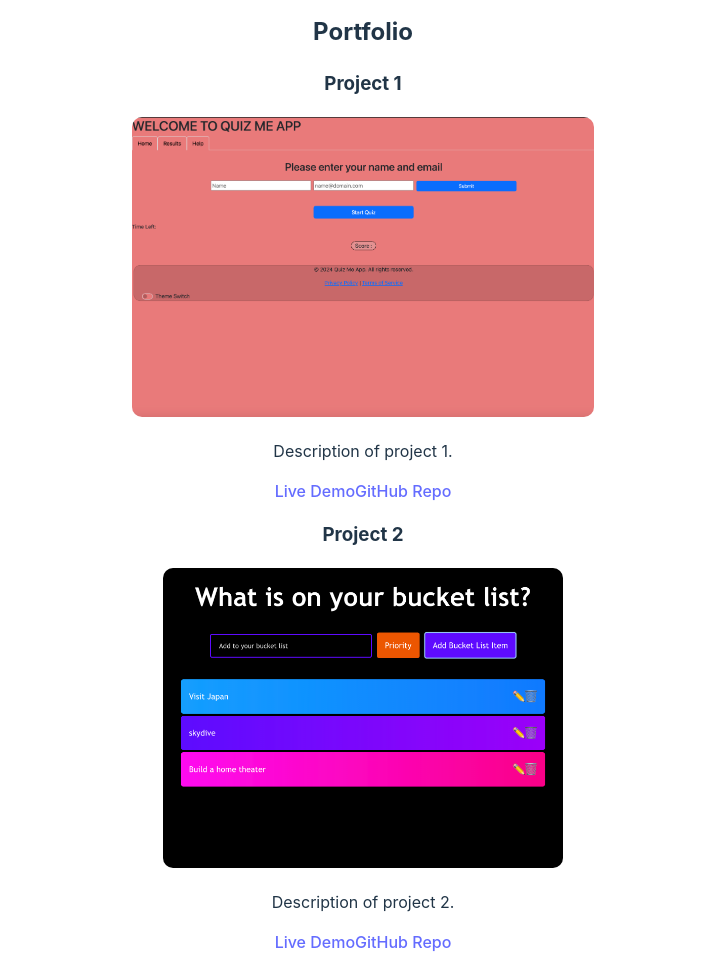
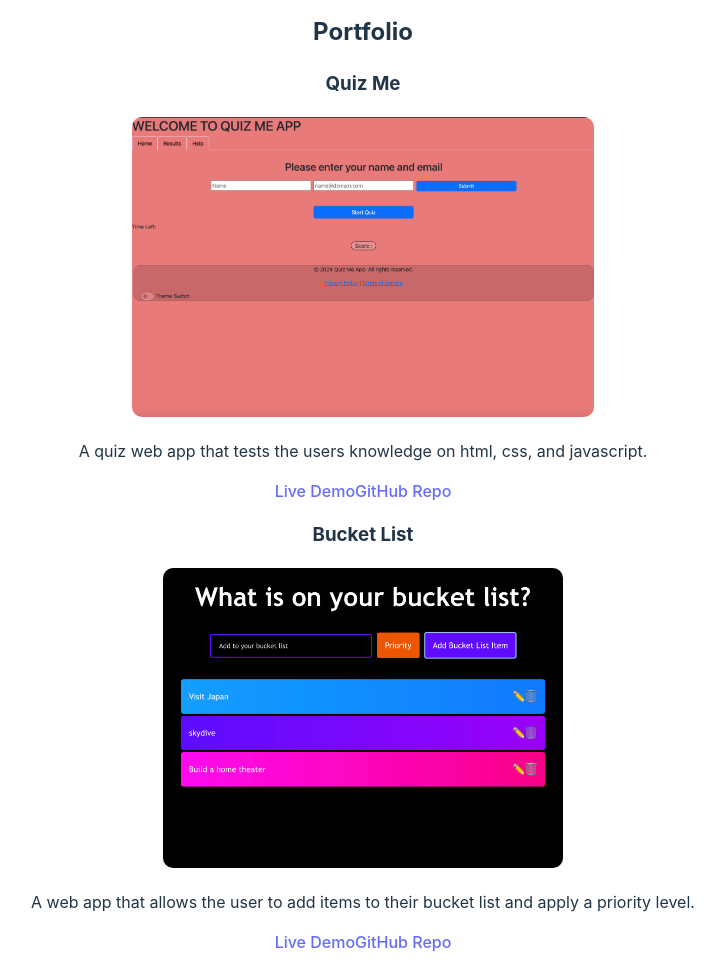
Before and after one commit to kurlee710/react-portfolio-project, a React (Vite) app: page /portfolio in a window 1280 px wide. Shown: the part 259-1223 px from the top of the page, without its empty margins (277-998 px from the left). Built offline with nearby package versions, Linux system fonts and the light colour scheme.

Commit message:
added title and description for project 1

```diff
--- a/src/pages/Portfolio.jsx
+++ b/src/pages/Portfolio.jsx
@@ -5,18 +5,20 @@ import bucketListImage from "../assets/images/bucketlist-screenshot.png"; // Imp
 const Portfolio = () => {
   const projects = [
     {
-      title: "Project 1",
+      title: "Quiz Me",
       image: quizImage, // Use the imported image here
       liveLink: "https://kurlee710.github.io/quiz-me-repo/",
       repoLink: "https://github.com/kurlee710/quiz-me-repo",
-      description: "Description of project 1.",
+      description:
+        "A quiz web app that tests the users knowledge on html, css, and javascript.",
     },
     {
-      title: "Project 2",
+      title: "Bucket List",
       image: bucketListImage,
       liveLink: "https://heartfelt-raindrop-1cfaab.netlify.app",
       repoLink: "https://github.com/kurlee710/bucketlist-app",
-      description: "Description of project 2.",
+      description:
+        "A web app that allows the user to add items to their bucket list and apply a priority level.",
     },
     { title: "Project 3", description: "Description of project 3." },
   ];
```
